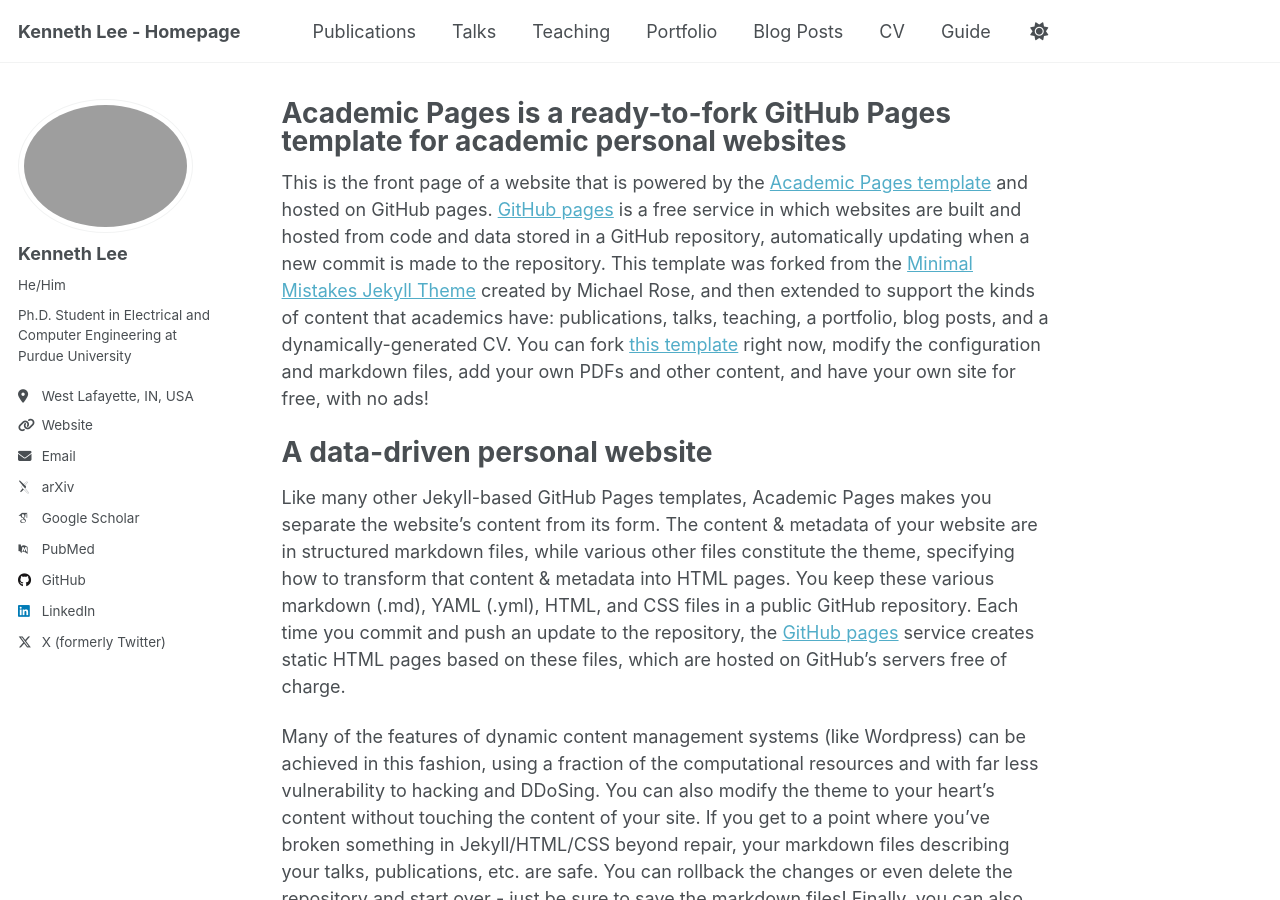
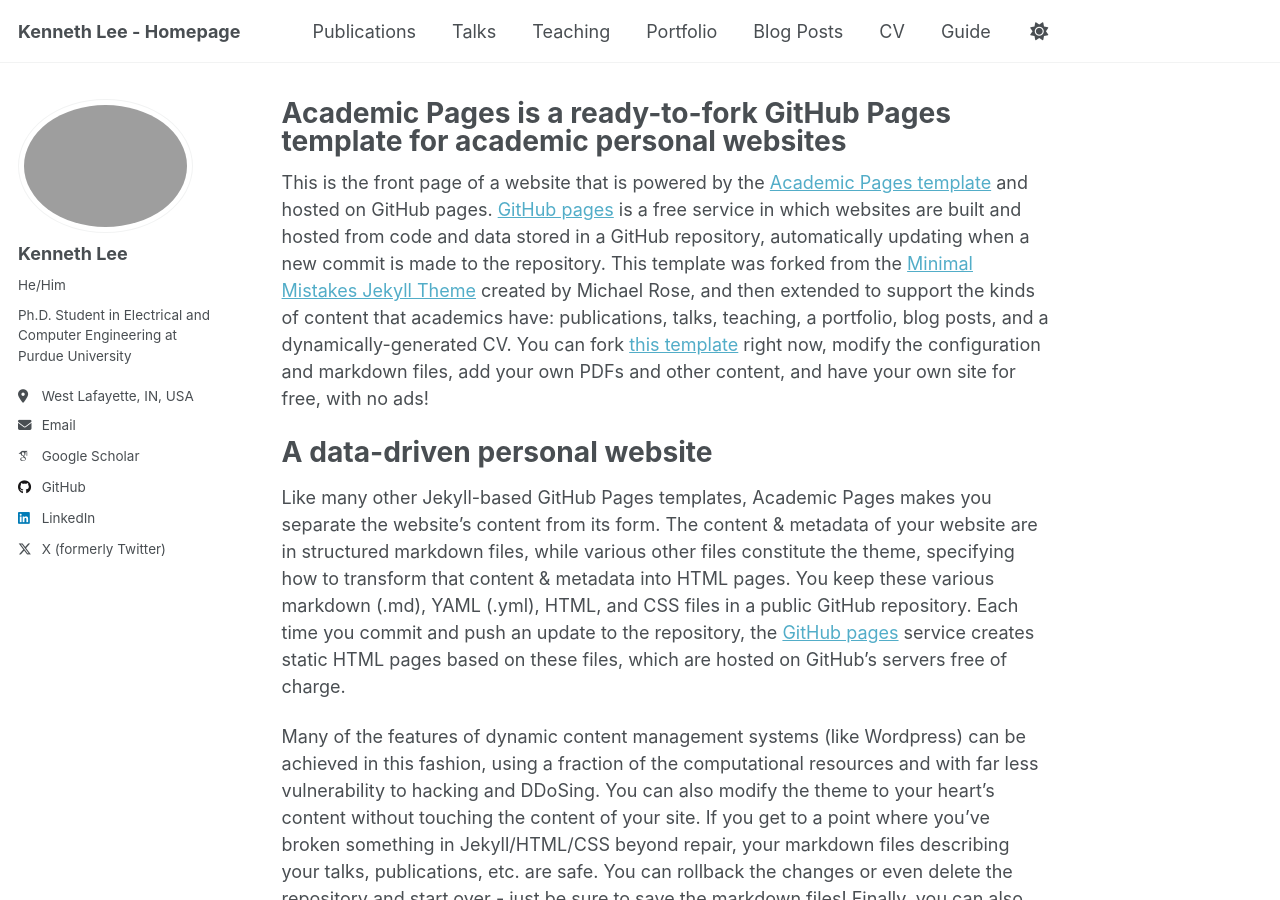
Before and after one commit to kenneth-lee-ch/kenneth-lee-ch.github.io, a Jekyll site: the page built from _pages/about.md, in a window 1280 px wide and 900 px high. Built offline with Jekyll 4.4.1, drawn with Linux system fonts in a browser that asks for light colours; some web fonts are replaced.

```diff
--- a/_config.yml
+++ b/_config.yml
@@ -27,13 +27,10 @@ author:
   pronouns         : "He/Him"
   bio              : "Ph.D. Student in Electrical and Computer Engineering at Purdue University"
   location         : "West Lafayette, IN, USA"
-  uri              : "https://kennethlee.github.io"
   email            : "lee4094@purdue.edu"
 
   # Academic websites
-  arxiv            : "https://arxiv.org/a/lee_k_1.html"
   googlescholar    : "https://scholar.google.com/citations?user=LjngT3wAAAAJ&hl=en&oi=ao"
-  pubmed           : "https://www.ncbi.nlm.nih.gov/pubmed/?term=john+snow"
 
   # Repositories and software development
   github           : kenneth-lee-ch
```
Also changed, not shown: 2 other files.
